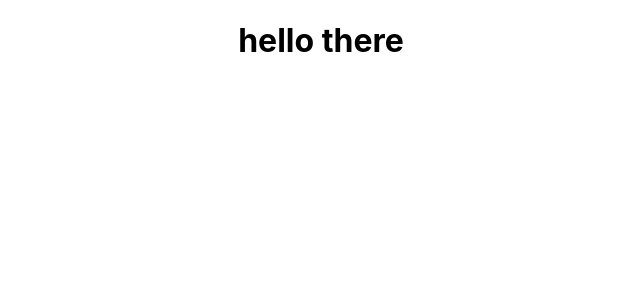
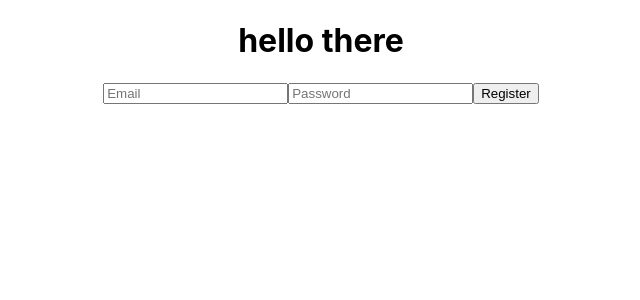
Before and after one commit to dalal-sarah/social-media-project, a React (Create React App) app: page / in a window 1280 px wide. Shown: the top 300 px of the page, without its empty margins (319-959 px from the left). Built offline with nearby package versions, Linux system fonts and the light colour scheme.

Commit message:
adding logIn and signUp components

```diff
--- a/src/App.js
+++ b/src/App.js
@@ -1,10 +1,14 @@
 import React from 'react';
 import './App.css';
+import { Route, Switch, withRouter, Redirect } from 'react-router-dom';
+import Register from './components/Auth/Register'
+import LogIn from './components/Auth/LogIn'
 
 function App() {
   return (
     <div className="App">
       <h1> hello there</h1>
+      <LogIn/>
 
     </div>
   );
--- /dev/null
+++ b/src/components/Auth/LogIn.js
@@ -0,0 +1,79 @@
+import React, { Component } from "react";
+import axios from "axios";
+// import * as firebase from "firebase/app";
+// import "firebase/auth";
+
+class Registration extends Component {
+  constructor(props) {
+    super(props);
+
+    this.state = {
+      email: "",
+      password: "",
+      LogInErrors: ""
+    };
+
+  }
+
+  handleChange(event) {
+    this.setState({
+      [event.target.name]: event.target.value
+    });
+    console.log(this.state.email);
+  }
+
+  handleSubmit(event) {
+    const { email, password } = this.state;
+
+    axios
+      .post(
+        "https://identitytoolkit.googleapis.com/v1/accounts:signInWithPassword?key=AIzaSyDuhXnx0Dz_nD1C_aZJ0x58sOGAgfIZtCc",
+        {
+
+            email: email,
+            password: password,
+            returnSecureToken: true
+
+        }
+      )
+      .then(response => {
+        console.log(response);
+
+      })
+      .catch(error => {
+        alert(error);
+        console.log("LogIn error", error);
+      });
+    event.preventDefault();
+    console.log('logged');
+  }
+
+  render() {
+    return (
+      <div>
+        <form onSubmit={(event)=>{this.handleSubmit(event)}}>
+          <input
+            type="email"
+            name="email"
+            placeholder="Email"
+            value={this.state.email}
+            onChange={(event)=>{this.handleChange(event)}}
+            required
+          />
+
+          <input
+            type="password"
+            name="password"
+            placeholder="Password"
+            value={this.state.password}
+            onChange={(event)=>{this.handleChange(event)}}
+            required
+          />
+
+          <button type="submit">Register</button>
+        </form>
+      </div>
+    );
+  }
+}
+export default Registration
--- /dev/null
+++ b/src/components/Auth/Register.js
@@ -0,0 +1,88 @@
+import React, { Component } from "react";
+import axios from "axios";
+// import * as firebase from "firebase/app";
+// import "firebase/auth";
+
+class Registration extends Component {
+  constructor(props) {
+    super(props);
+
+    this.state = {
+      email: "",
+      password: "",
+      displayName: "",
+      registrationErrors: ""
+    };
+
+  }
+
+  handleChange(event) {
+    this.setState({
+      [event.target.name]: event.target.value
+    });
+    console.log(this.state.email);
+  }
+
+  handleSubmit(event) {
+    const { email, password, displayName } = this.state;
+
+    axios
+      .post(
+        "https://identitytoolkit.googleapis.com/v1/accounts:signUp?key=AIzaSyDuhXnx0Dz_nD1C_aZJ0x58sOGAgfIZtCc",
+        {
+            email: email,
+            password: password,
+            displayName: displayName,
+            returnSecureToken: true
+        }
+      )
+      .then(response => {
+        console.log(response);
+
+      })
+      .catch(error => {
+        alert(error);
+        console.log("registration error", error);
+      });
+    event.preventDefault();
+    console.log('registerd');
+  }
+
+  render() {
+    return (
+      <div>
+        <form onSubmit={(event)=>{this.handleSubmit(event)}}>
+          <input
+            type="email"
+            name="email"
+            placeholder="Email"
+            value={this.state.email}
+            onChange={(event)=>{this.handleChange(event)}}
+            required
+          />
+
+          <input
+            type="password"
+            name="password"
+            placeholder="Password"
+            value={this.state.password}
+            onChange={(event)=>{this.handleChange(event)}}
+            required
+          />
+
+          <input
+            type="text"
+            name="displayName"
+            placeholder="displayName"
+            value={this.state.password_confirmation}
+            onChange={(event)=>{this.handleChange(event)}}
+            required
+          />
+
+          <button type="submit">Register</button>
+        </form>
+      </div>
+    );
+  }
+}
+export default Registration
```
